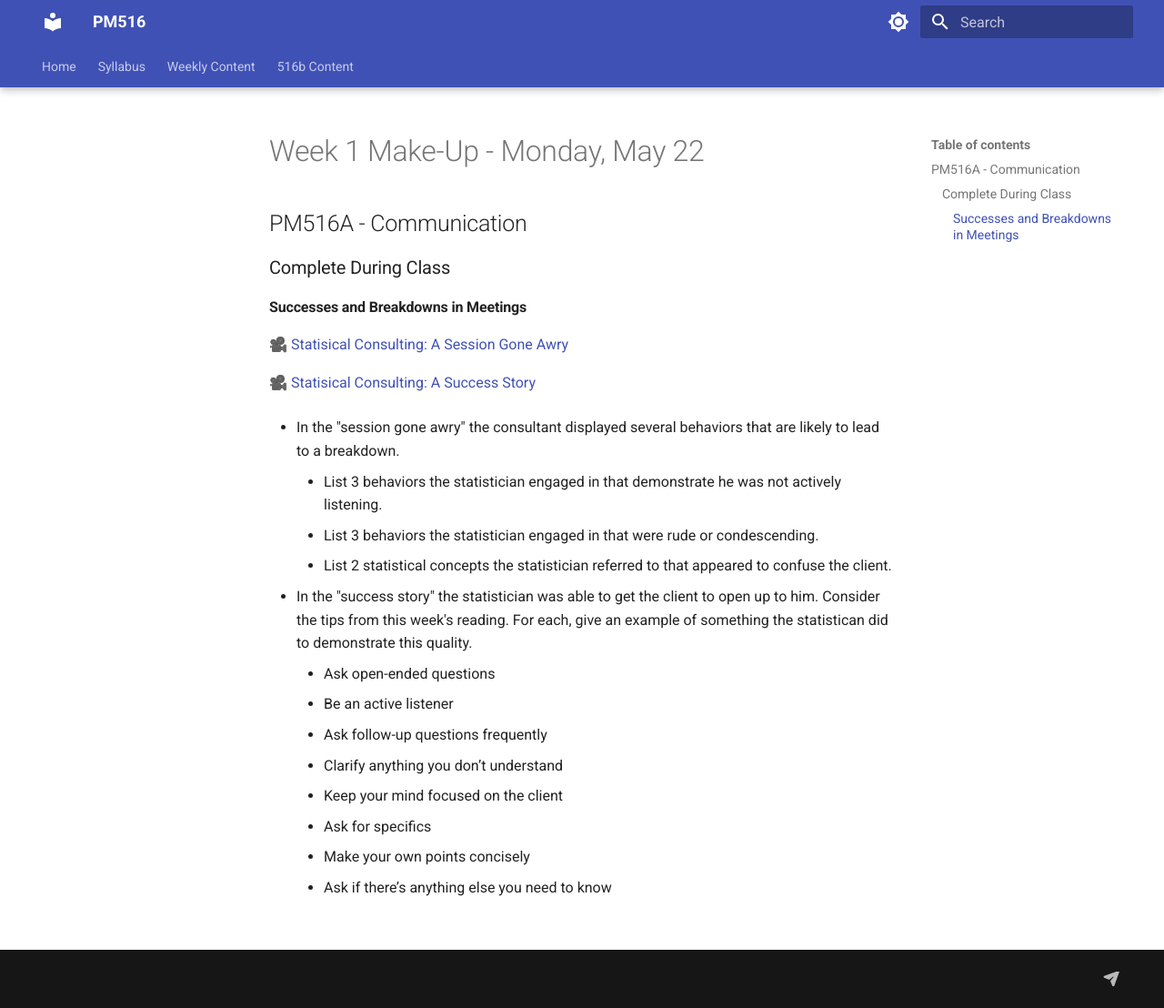
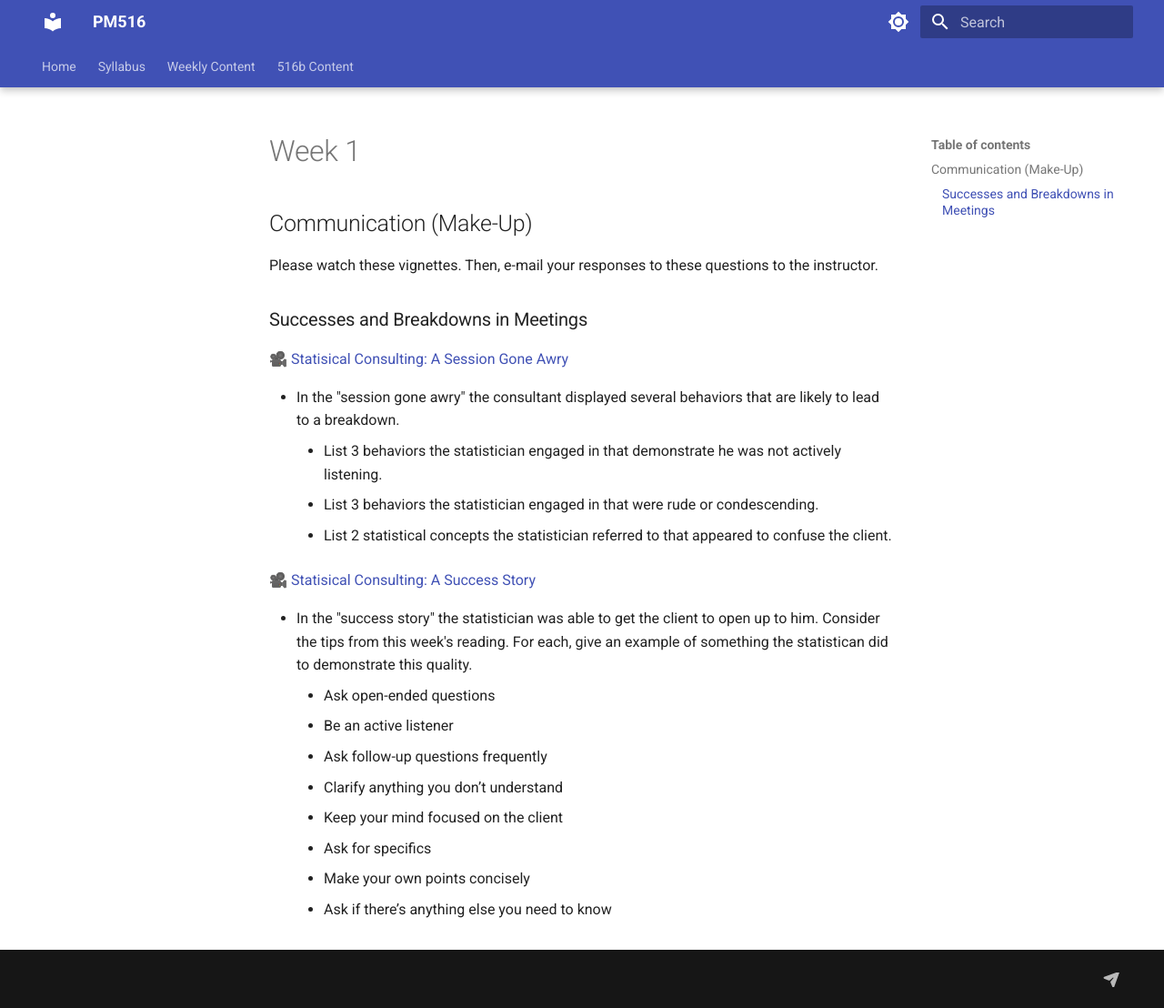
Before and after one commit to USCbiostats/PM516, an MkDocs documentation site: the page built from docs/week1-alternate.md, in a window 1280 px wide and 1108 px high. Shown: the whole window at 91% size. Built offline with MkDocs 1.6.1 and Material for MkDocs 9.7.7, drawn with Linux system fonts in a browser that asks for light colours; comment, search, counter and statistics services are not loaded.

Commit message:
516b and Week 1 Alternate Updates

```diff
--- a/docs/week1-alternate.md
+++ b/docs/week1-alternate.md
@@ -1,20 +1,19 @@
-# Week 1 Make-Up - Monday, May 22
+# Week 1
 
-## PM516A - Communication
+## Communication (Make-Up)
 
-### Complete During Class
+Please watch these vignettes. Then, e-mail your responses to these questions to the instructor.
 
-#### Successes and Breakdowns in Meetings
+### Successes and Breakdowns in Meetings
 
 🎥 [Statisical Consulting: A Session Gone Awry](https://www.youtube.com/watch?v=2DLsOIopc5A)
-
-🎥 [Statisical Consulting: A Success Story](https://www.youtube.com/watch?v=sfuQTEhsDRM)
-
 
 - In the "session gone awry" the consultant displayed several behaviors that are likely to lead to a breakdown.
      + List 3 behaviors the statistician engaged in that demonstrate he was not actively listening.
      + List 3 behaviors the statistician engaged in that were rude or condescending.
      + List 2 statistical concepts the statistician referred to that appeared to confuse the client.
+
+🎥 [Statisical Consulting: A Success Story](https://www.youtube.com/watch?v=sfuQTEhsDRM)
 
 - In the "success story" the statistician was able to get the client to open up to him. Consider the tips from this week's reading. For each, give an example of something the statistican did to demonstrate this quality.
      + Ask open-ended questions
```
Also changed, not shown: docs/syllabus-b.md (+4 -4 lines).
